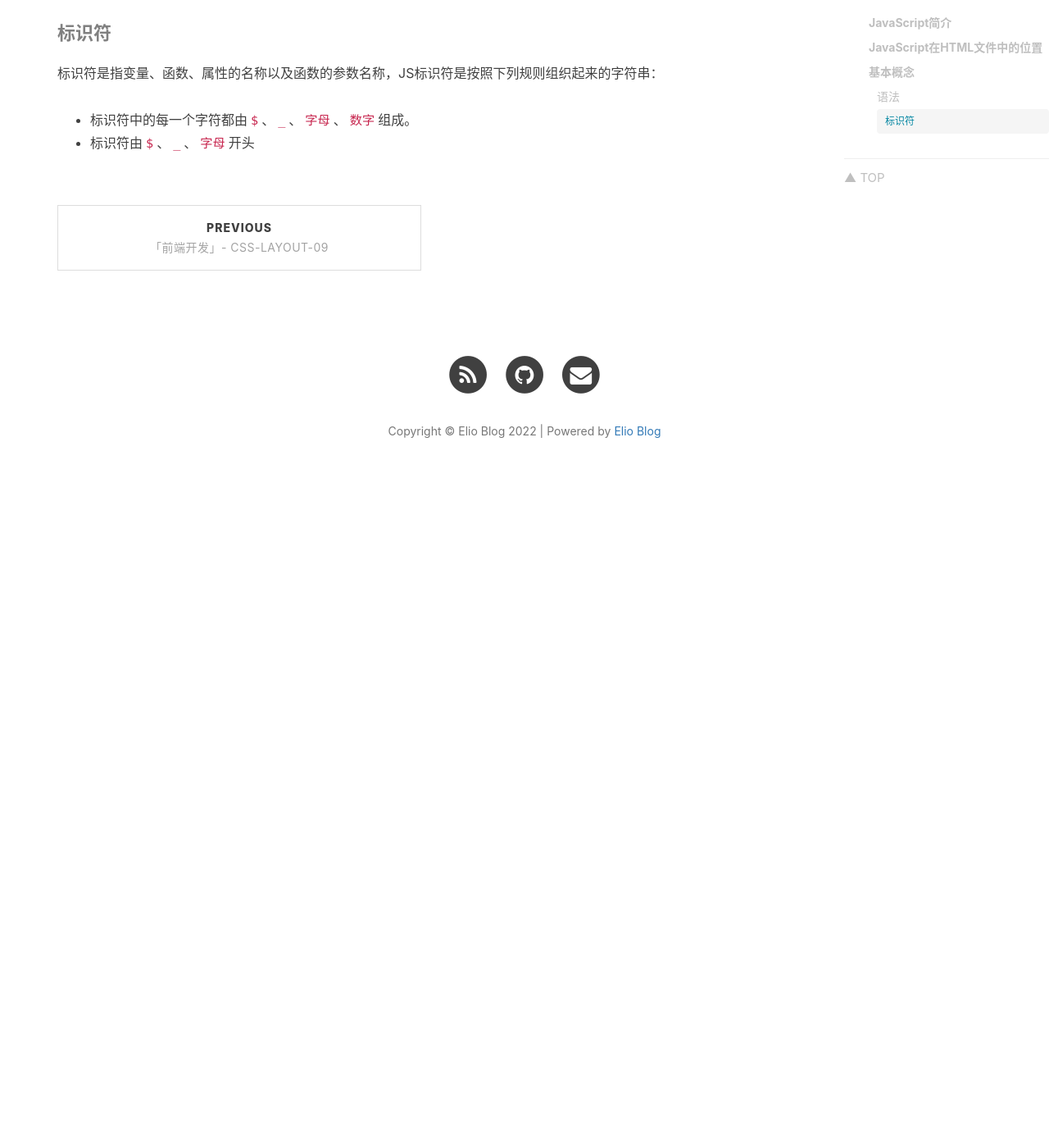
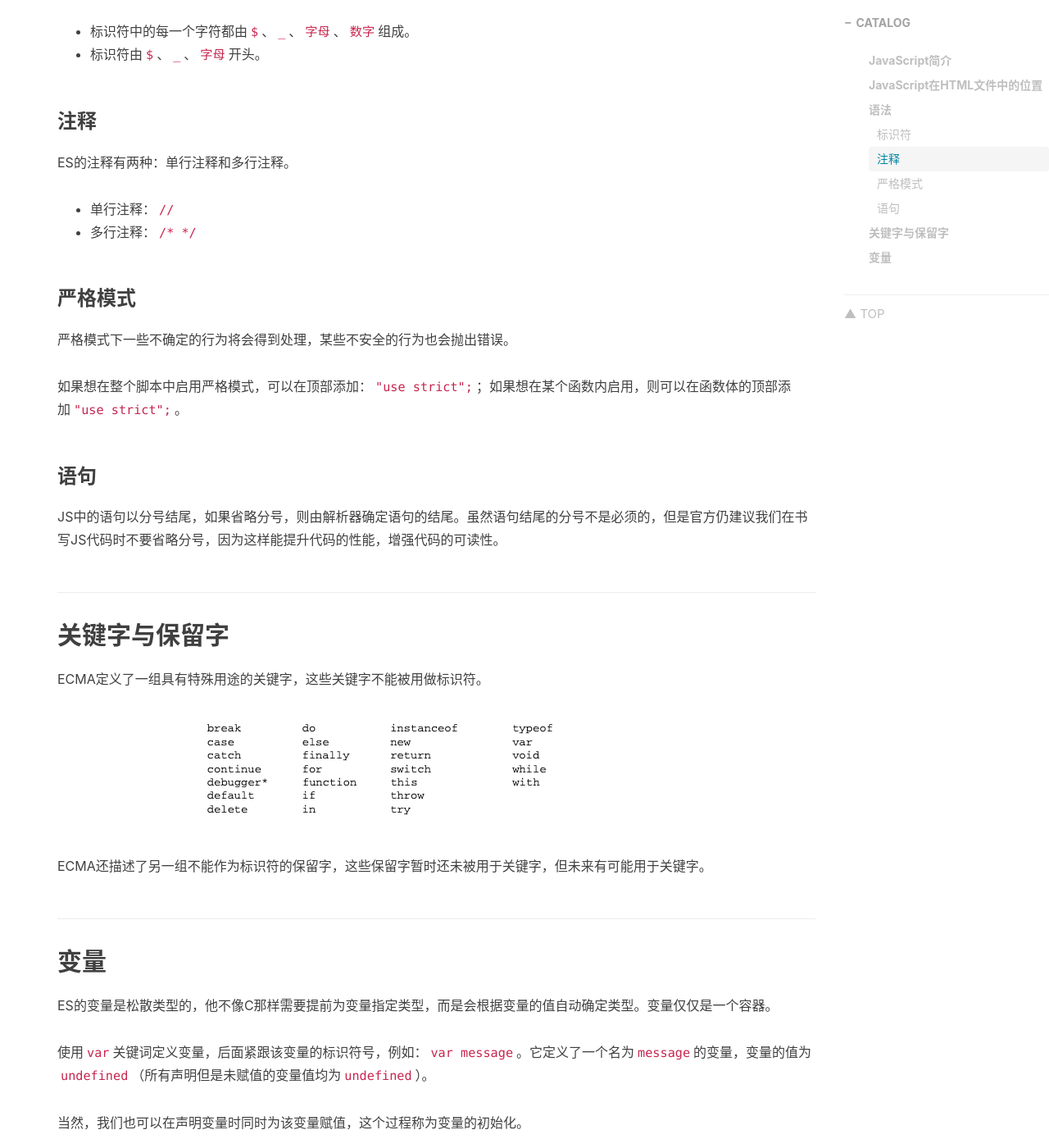
Before and after one commit to eliochiu/eliochiu.github.io, a Jekyll site: the page built from _posts/frontend/javascript/2022-10-25-frontend-js-introduction.md, in a window 1280 px wide and 1400 px high, scrolled down 1497 px. Shown: the whole window at 82% size. Built offline with Jekyll 4.4.1, drawn with Linux system fonts in a browser that asks for light colours; nearby versions of some CDN libraries; comment, search, counter and statistics services are not loaded; before the commit the page ends 2127 px from its top, so only the background shows below that; some of the changed text lies outside the part shown.

```diff
--- a/_posts/frontend/javascript/2022-10-25-frontend-js-introduction.md
+++ b/_posts/frontend/javascript/2022-10-25-frontend-js-introduction.md
@@ -14,8 +14,8 @@ katex: true
 ---
 
 ## JavaScript简介
-JavaScript是一种客户端的脚本语言，诞生之初是为了实现客户端的登陆验证功能，而现在已经成为功能强大的一门脚本语言。JavaScript主要包含三个部分：ECMAScript、DOM和BOM
-- ECMAScript：ECMAScript简称ES，主要规定了这门语言得类型、语法、语句、关键字、保留字、操作符、对象等。
+JavaScript是一种客户端的脚本语言，诞生之初是为了实现客户端的登陆验证功能，而现在已经成为功能强大的一门脚本语言。JavaScript主要包含三个部分：ECMAScript、DOM和BOM。
+- ECMAScript：ECMAScript简称ES，主要规定了这门语言的类型、语法、语句、关键字、保留字、操作符、对象等。
 - DOM：文档对象模型，*Document Object Model*，是针对HTML的应用编程接口（API）。HTML文档的每一个标签、文本都被看成一个节点，借助DOM，开发人员可以任意地对HTML文档添加、删除、修改节点。
 - BOM：浏览器对象模型，*Browser Object Model*，用于访问和操作浏览器对象。
 
@@ -29,12 +29,41 @@ JavaScript是一种客户端的脚本语言，诞生之初是为了实现客户
 
 出于性能考虑，我们经常在某一元素的后面为其添加`script`标签，可以边解析边渲染，大大提高性能。此外，我们还可以通过为`script`标签添加`defer`属性来延迟脚本的执行，`defer`属性告诉浏览器，立刻下载但延迟执行。
 
-## 基本概念
 
-### 语法
-ES的语法在一定程度上借鉴了C、Java等语言的形式，JavaScript是一门大小写敏感的语言，这就意味着`age`、`AGE`是不同的变量。
+## 语法
+ES的语法在一定程度上借鉴了C、Java等语言的形式，JavaScript是一门大小写敏感的语言，这意味着`age`、`AGE`是不同的变量。
 
-#### 标识符
+### 标识符
 标识符是指变量、函数、属性的名称以及函数的参数名称，JS标识符是按照下列规则组织起来的字符串：
 - 标识符中的每一个字符都由`$`、`_`、`字母`、`数字`组成。
-- 标识符由`$`、`_`、`字母`开头
+- 标识符由`$`、`_`、`字母`开头。
+
+### 注释
+ES的注释有两种：单行注释和多行注释。
+
+- 单行注释：`//`
+- 多行注释：`/*      */`
+
+### 严格模式
+严格模式下一些不确定的行为将会得到处理，某些不安全的行为也会抛出错误。
+
+如果想在整个脚本中启用严格模式，可以在顶部添加：`"use strict";`；如果想在某个函数内启用，则可以在函数体的顶部添加`"use strict";`。
+
+### 语句
+JS中的语句以分号结尾，如果省略分号，则由解析器确定语句的结尾。虽然语句结尾的分号不是必须的，但是官方仍建议我们在书写JS代码时不要省略分号，因为这样能提升代码的性能，增强代码的可读性。
+
+## 关键字与保留字
+ECMA定义了一组具有特殊用途的关键字，这些关键字不能被用做标识符。
+
+![](/img/in-post/post-frontend-javascript/keywords.png#pic_center)
+
+ECMA还描述了另一组不能作为标识符的保留字，这些保留字暂时还未被用于关键字，但未来有可能用于关键字。
+
+## 变量
+ES的变量是松散类型的，他不像C那样需要提前为变量指定类型，而是会根据变量的值自动确定类型。变量仅仅是一个容器。
+
+使用`var`关键词定义变量，后面紧跟该变量的标识符号，例如：`var message`。它定义了一个名为`message`的变量，变量的值为`undefined`（所有声明但是未赋值的变量值均为`undefined`）。
+
+当然，我们也可以在声明变量时同时为该变量赋值，这个过程称为变量的初始化。
+
+函数内部声明的变量只能在函数内部使用，函数结束后会被自动销毁；如果省略变量声明的`var`，该变量就会变成全局变量（不建议这样做）。
```
Also changed, not shown: _posts/frontend/javascript/2022-10-26-frontend-js-type.md (added, +176 -0 lines), _posts/frontend/javascript/2022-10-27-frontend-js-operator.md (added, +130 -0 lines), img/in-post/post-frontend-javascript/keywords.png (added).
